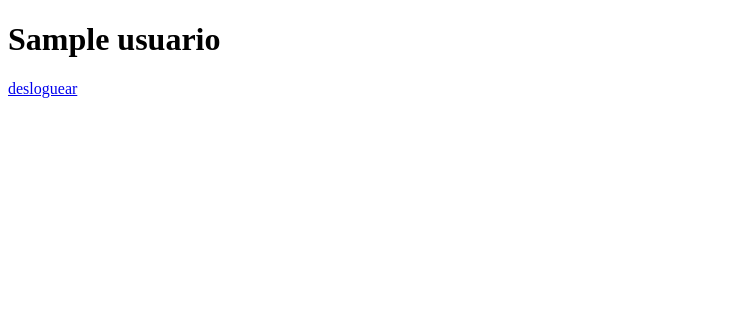
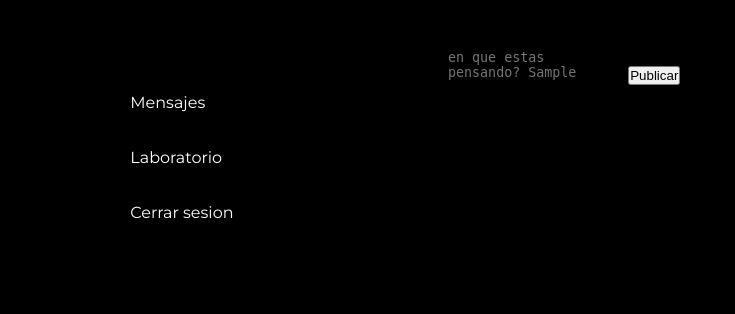
Before and after one commit to TomasB-Dev/utnetwork, a Flask app: template templates/home.html in a window 1280 px wide. Shown: the top 314 px of the page, without its empty margins (0-735 px from the left). Run offline with Flask 3, Linux system fonts and the light colour scheme; the template is opened without the code that fills it: most values are stand-ins (such as "Sample title", 1, 10 or a date in 2020).

```diff
--- a/static/css/error.css
+++ b/static/css/error.css
@@ -1,3 +1,6 @@
+@import url('https://fonts.googleapis.com/css2?family=Lobster&family=Montserrat:ital,wght@0,100..900;1,100..900&display=swap');
+
+
 :root {
   --bg--color: #282828;
   --bg--secundary: #00628D;
--- a/static/css/home.css
+++ b/static/css/home.css
@@ -0,0 +1,82 @@
+@import url('https://fonts.googleapis.com/css2?family=Lobster&family=Montserrat:ital,wght@0,100..900;1,100..900&display=swap');
+
+:root{
+    --bg--color : #282828;
+    --bg--secundary: #00628D;
+    --color-resalt: #BDE4F7;
+    --color-shadows: rgba(0, 0, 0, 0.35) 0px 5px 15px;
+    --color-hover: #009EE0;
+    --bg-cards: #363636;
+
+
+}
+
+* {
+    margin: 0;
+    padding: 0;
+}
+
+
+
+body {
+  font-family: "Montserrat",'Verdana';
+  background-color: #000000;
+}
+
+
+
+.container {
+    display: flex;
+    margin: 50px;
+    justify-content: space-around;
+}
+
+
+.container_info_profile {
+    width: 20vw;
+    border-radius: 10px;
+    /* background-color: var(--bg--color); */
+
+
+}
+
+.nav_profile {
+    /* border: 1px solid var(--bg-cards); */
+    border-radius: 4px;
+    padding: 20px;
+
+    & a {
+        color: white;
+        display: block;
+        margin: 10px 0px;
+        padding:  13px;
+        text-decoration: none;
+        transition: .5s all ;
+        border-radius: 3px;
+    }
+
+    & a:hover {
+        background-color: var(--color-hover);
+    }
+}
+
+.container_publish {
+
+width: 30vw;
+    & textarea {
+        background-color: none;
+        resize: none;
+        outline: none;
+        color: white;
+        background: none;
+        border: none;
+    }
+
+
+
+}
+
+
+.right_container {
+    width: 20vw;
+}
--- a/templates/home.html
+++ b/templates/home.html
@@ -4,17 +4,32 @@
     <link rel="shortcut icon" href="{{url_for('static',filename='images/logo.ico')}}" />
     <meta charset="UTF-8">
     <meta name="viewport" content="width=device-width, initial-scale=1.0">
+    <link rel="stylesheet" href="{{url_for('static',filename='css/home.css')}}">
     <title>Inicio</title>
 </head>
 <body>
+    <section class="container">
+    <div class="container_info_profile">
+        <div class="nav_profile">
+            <a href="">Mensajes</a>
+            <a href="">Laboratorio</a>
+            <a href="{{ url_for('logout') }}">Cerrar sesion</a>
+        </div>
 
-    <h1>{{ usuario['nombre'] }}</h1>
+    </div>
+    <div class="container_publish">
+        <textarea name="" id="" placeholder="en que estas pensando? {{usuario['nombre']}}" maxlength="500" ></textarea>
+        <button>Publicar</button>
+    </div>
+    <div class="right_container">
+        <h2>Sugerencia de amigos</h2>
 
+    </div>
 
+    </section>
 <script>
 const usuario = '{{ usuario | tojson |safe }}';
 localStorage.setItem('usuario', usuario)
 </script>
-<a href="{{ url_for('logout') }}">desloguear</a>
 </body>
 </html>
```
